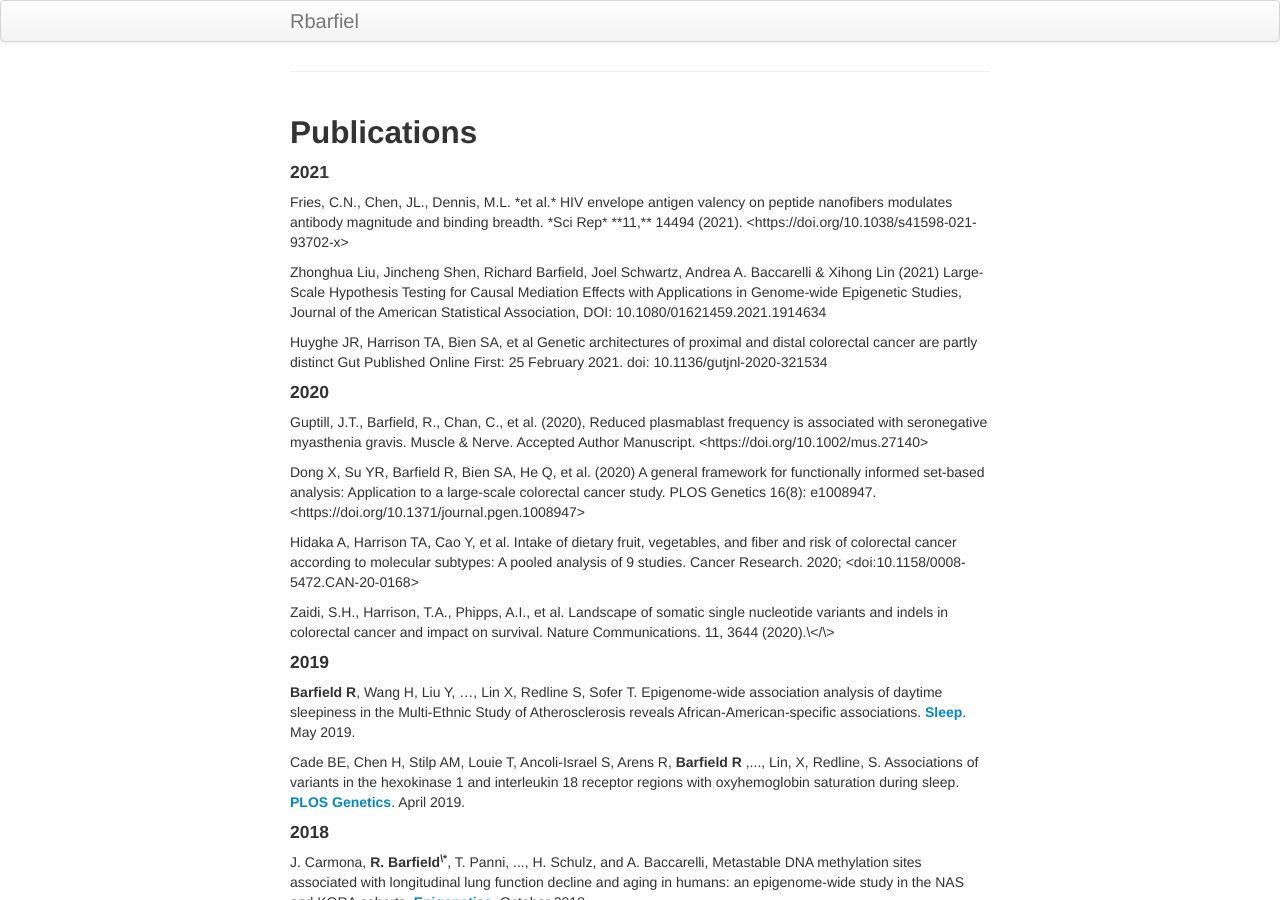
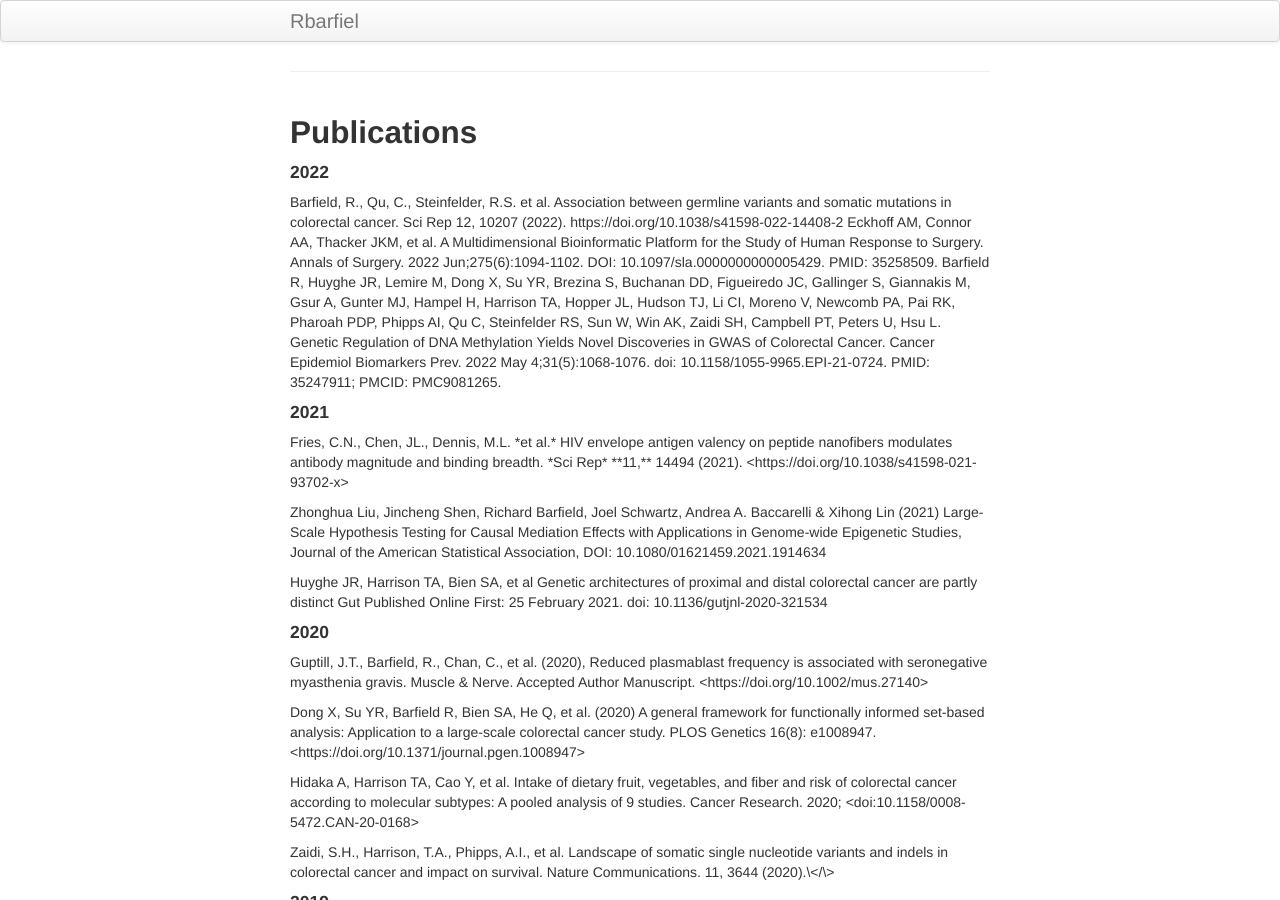
Before and after one commit to rbarfield/Barfield_website, a Jekyll site: the page built from pages/publications.md, in a window 1280 px wide and 900 px high. Built offline with Jekyll 4.4.1, drawn with Linux system fonts in a browser that asks for light colours.

Commit message:
Updating publications
update publication

```diff
--- a/pages/publications.md
+++ b/pages/publications.md
@@ -7,6 +7,20 @@ layout: page
 <h2>
 
 Publications
+
+
+<h4 id="2022">
+
+2022
+
+</h4>
+
+Barfield, R., Qu, C., Steinfelder, R.S. et al. Association between germline variants and somatic mutations in colorectal cancer. Sci Rep 12, 10207 (2022). https://doi.org/10.1038/s41598-022-14408-2
+
+Eckhoff AM, Connor AA, Thacker JKM, et al. A Multidimensional Bioinformatic Platform for the Study of Human Response to Surgery. Annals of Surgery. 2022 Jun;275(6):1094-1102. DOI: 10.1097/sla.0000000000005429. PMID: 35258509.
+
+
+Barfield R, Huyghe JR, Lemire M, Dong X, Su YR, Brezina S, Buchanan DD, Figueiredo JC, Gallinger S, Giannakis M, Gsur A, Gunter MJ, Hampel H, Harrison TA, Hopper JL, Hudson TJ, Li CI, Moreno V, Newcomb PA, Pai RK, Pharoah PDP, Phipps AI, Qu C, Steinfelder RS, Sun W, Win AK, Zaidi SH, Campbell PT, Peters U, Hsu L. Genetic Regulation of DNA Methylation Yields Novel Discoveries in GWAS of Colorectal Cancer. Cancer Epidemiol Biomarkers Prev. 2022 May 4;31(5):1068-1076. doi: 10.1158/1055-9965.EPI-21-0724. PMID: 35247911; PMCID: PMC9081265.
 
 <h4 id="2021">
 
```
Also changed, not shown: pages/Rcode.md (+83 -22 lines).
